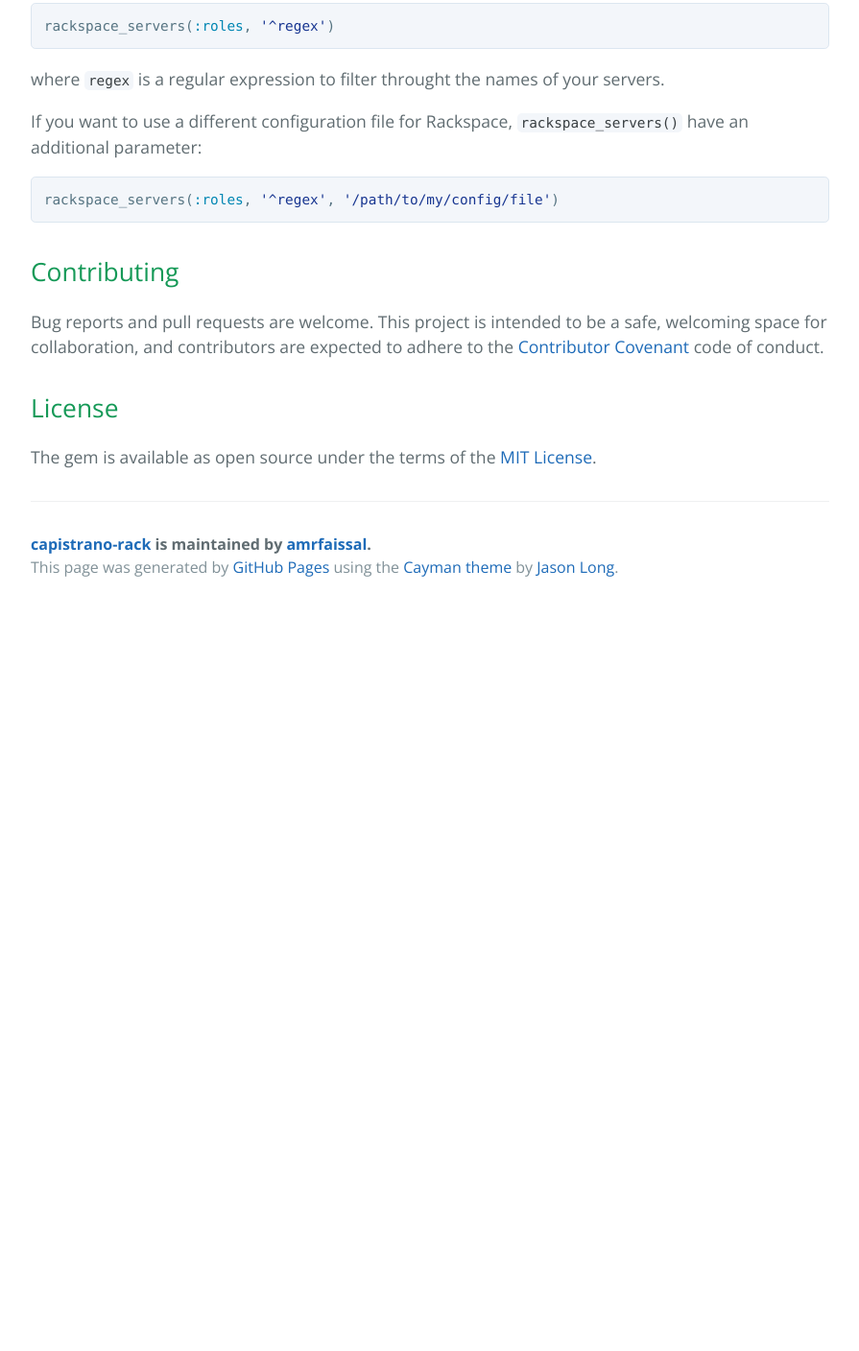
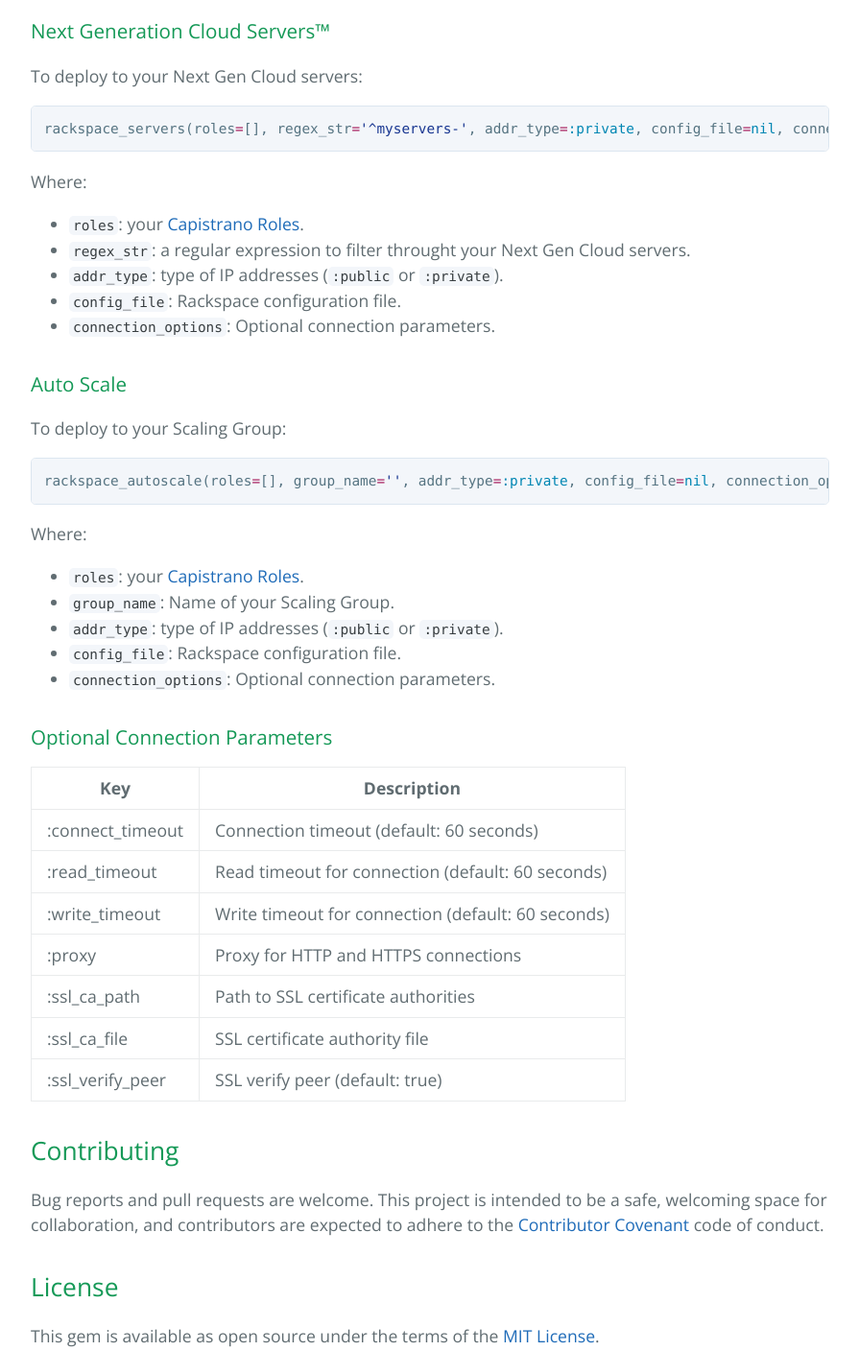
Before and after one commit to amrfaissal/capistrano-rack, a plain HTML site: page index.html in a window 1280 px wide. Shown: the part 1500-2908 px from the top of the page at 96% size, without its empty margins (192-1087 px from the left). Before the commit the page ends 2135 px from the top, so only its background shows below. Drawn offline with nearby package versions, Linux system fonts and the light colour scheme.

```diff
--- a/index.html
+++ b/index.html
@@ -53,15 +53,88 @@
 <h2>
 <a id="usage" class="anchor" href="#usage" aria-hidden="true"><span class="octicon octicon-link"></span></a>Usage</h2>
 
-<p>You can use <code>capistrano-rack</code> recipe in your deployment script like this:</p>
+<p><code>capistrano-rack</code> recipe supports two Rackspace Cloud services:</p>
 
-<div class="highlight highlight-source-ruby"><pre>rackspace_servers(<span class="pl-c1">:roles</span>, <span class="pl-s"><span class="pl-pds">'</span>^regex<span class="pl-pds">'</span></span>)</pre></div>
+<h3>
+<a id="next-generation-cloud-servers" class="anchor" href="#next-generation-cloud-servers" aria-hidden="true"><span class="octicon octicon-link"></span></a>Next Generation Cloud Servers™</h3>
 
-<p>where <code>regex</code> is a regular expression to filter throught the names of your servers.</p>
+<p>To deploy to your Next Gen Cloud servers:</p>
 
-<p>If you want to use a different configuration file for Rackspace, <code>rackspace_servers()</code> have an additional parameter:</p>
+<div class="highlight highlight-source-ruby"><pre>rackspace_servers(roles<span class="pl-k">=</span>[], regex_str<span class="pl-k">=</span><span class="pl-s"><span class="pl-pds">'</span>^myservers-<span class="pl-pds">'</span></span>, addr_type<span class="pl-k">=</span><span class="pl-c1">:private</span>, config_file<span class="pl-k">=</span><span class="pl-c1">nil</span>, connection_options<span class="pl-k">=</span>{})</pre></div>
 
-<div class="highlight highlight-source-ruby"><pre>rackspace_servers(<span class="pl-c1">:roles</span>, <span class="pl-s"><span class="pl-pds">'</span>^regex<span class="pl-pds">'</span></span>, <span class="pl-s"><span class="pl-pds">'</span>/path/to/my/config/file<span class="pl-pds">'</span></span>)</pre></div>
+<p>Where:</p>
+
+<ul>
+<li>
+<code>roles</code>: your <a href="http://capistranorb.com/">Capistrano Roles</a>.</li>
+<li>
+<code>regex_str</code>: a regular expression to filter throught your Next Gen Cloud servers.</li>
+<li>
+<code>addr_type</code>: type of IP addresses (<code>:public</code> or <code>:private</code>).</li>
+<li>
+<code>config_file</code>: Rackspace configuration file.</li>
+<li>
+<code>connection_options</code>: Optional connection parameters.</li>
+</ul>
+
+<h3>
+<a id="auto-scale" class="anchor" href="#auto-scale" aria-hidden="true"><span class="octicon octicon-link"></span></a>Auto Scale</h3>
+
+<p>To deploy to your Scaling Group:</p>
+
+<div class="highlight highlight-source-ruby"><pre>rackspace_autoscale(roles<span class="pl-k">=</span>[], group_name<span class="pl-k">=</span><span class="pl-s"><span class="pl-pds">'</span><span class="pl-pds">'</span></span>, addr_type<span class="pl-k">=</span><span class="pl-c1">:private</span>, config_file<span class="pl-k">=</span><span class="pl-c1">nil</span>, connection_options<span class="pl-k">=</span>{})</pre></div>
+
+<p>Where:</p>
+
+<ul>
+<li>
+<code>roles</code>: your <a href="http://capistranorb.com/">Capistrano Roles</a>.</li>
+<li>
+<code>group_name</code>: Name of your Scaling Group.</li>
+<li>
+<code>addr_type</code>: type of IP addresses (<code>:public</code> or <code>:private</code>).</li>
+<li>
+<code>config_file</code>: Rackspace configuration file.</li>
+<li>
+<code>connection_options</code>: Optional connection parameters.</li>
+</ul>
+
+<h3>
+<a id="optional-connection-parameters" class="anchor" href="#optional-connection-parameters" aria-hidden="true"><span class="octicon octicon-link"></span></a>Optional Connection Parameters</h3>
+
+<table>
+    <tr>
+<th>Key</th>
+<th>Description</th>
+</tr>
+    <tr>
+        <td>:connect_timeout</td>
+        <td>Connection timeout (default: 60 seconds)</td>
+    </tr>
+    <tr>
+        <td>:read_timeout</td>
+        <td>Read timeout for connection (default: 60 seconds)</td>  </tr>
+    <tr>
+        <td>:write_timeout</td>
+        <td>Write timeout for connection (default: 60 seconds)</td>
+    </tr>
+    <tr>
+        <td>:proxy</td>
+        <td>Proxy for HTTP and HTTPS connections</td>
+    </tr>
+    <tr>
+        <td>:ssl_ca_path</td>
+        <td>Path to SSL certificate authorities</td>
+    </tr>
+    <tr>
+        <td>:ssl_ca_file</td>
+        <td>SSL certificate authority file</td>
+    </tr>
+    <tr>
+        <td>:ssl_verify_peer</td>
+        <td>SSL verify peer (default: true)</td>
+    </tr>
+</table>
 
 <h2>
 <a id="contributing" class="anchor" href="#contributing" aria-hidden="true"><span class="octicon octicon-link"></span></a>Contributing</h2>
@@ -71,7 +144,7 @@
 <h2>
 <a id="license" class="anchor" href="#license" aria-hidden="true"><span class="octicon octicon-link"></span></a>License</h2>
 
-<p>The gem is available as open source under the terms of the <a href="http://opensource.org/licenses/MIT">MIT License</a>.</p>
+<p>This gem is available as open source under the terms of the <a href="http://opensource.org/licenses/MIT">MIT License</a>.</p>
 
       <footer class="site-footer">
         <span class="site-footer-owner"><a href="https://github.com/amrfaissal/capistrano-rack">capistrano-rack</a> is maintained by <a href="https://github.com/amrfaissal">amrfaissal</a>.</span>
```
Also changed, not shown: params.json (+1 -1 lines).
